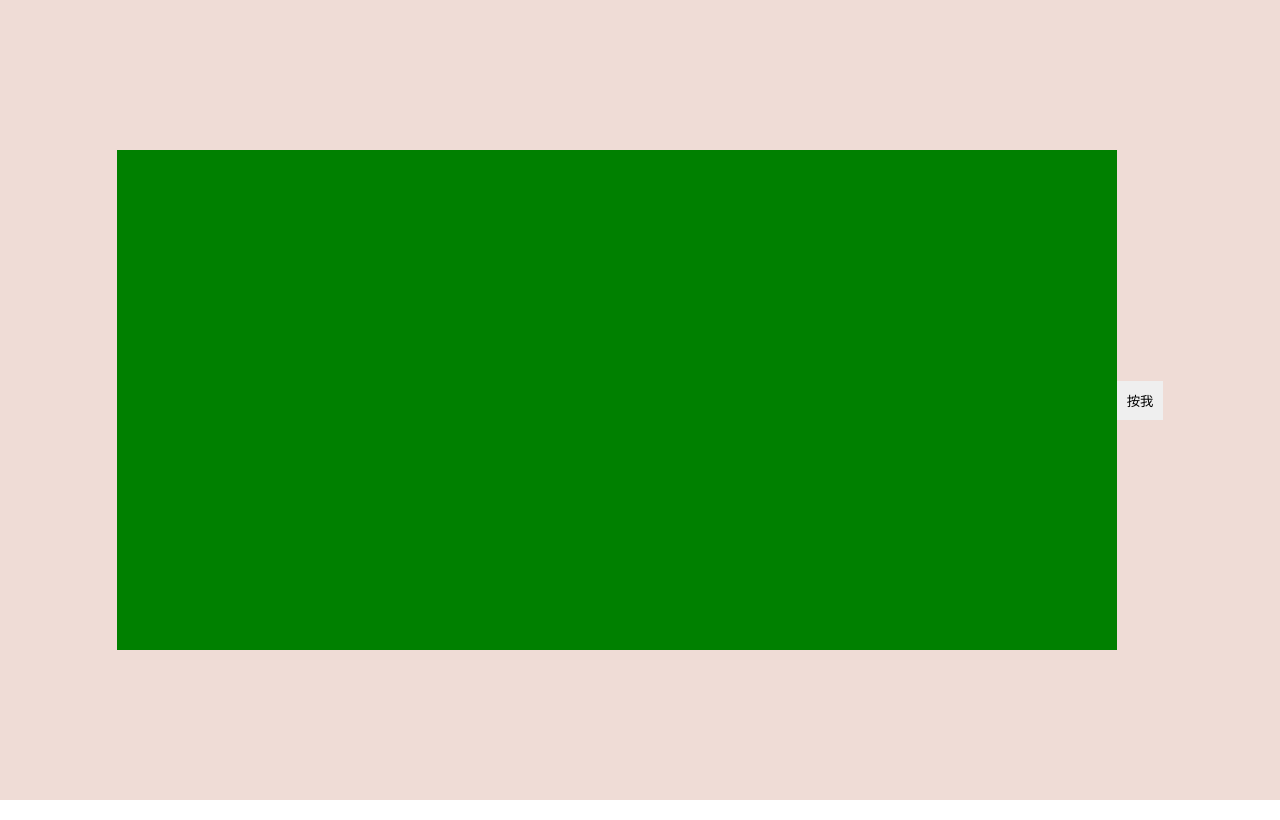
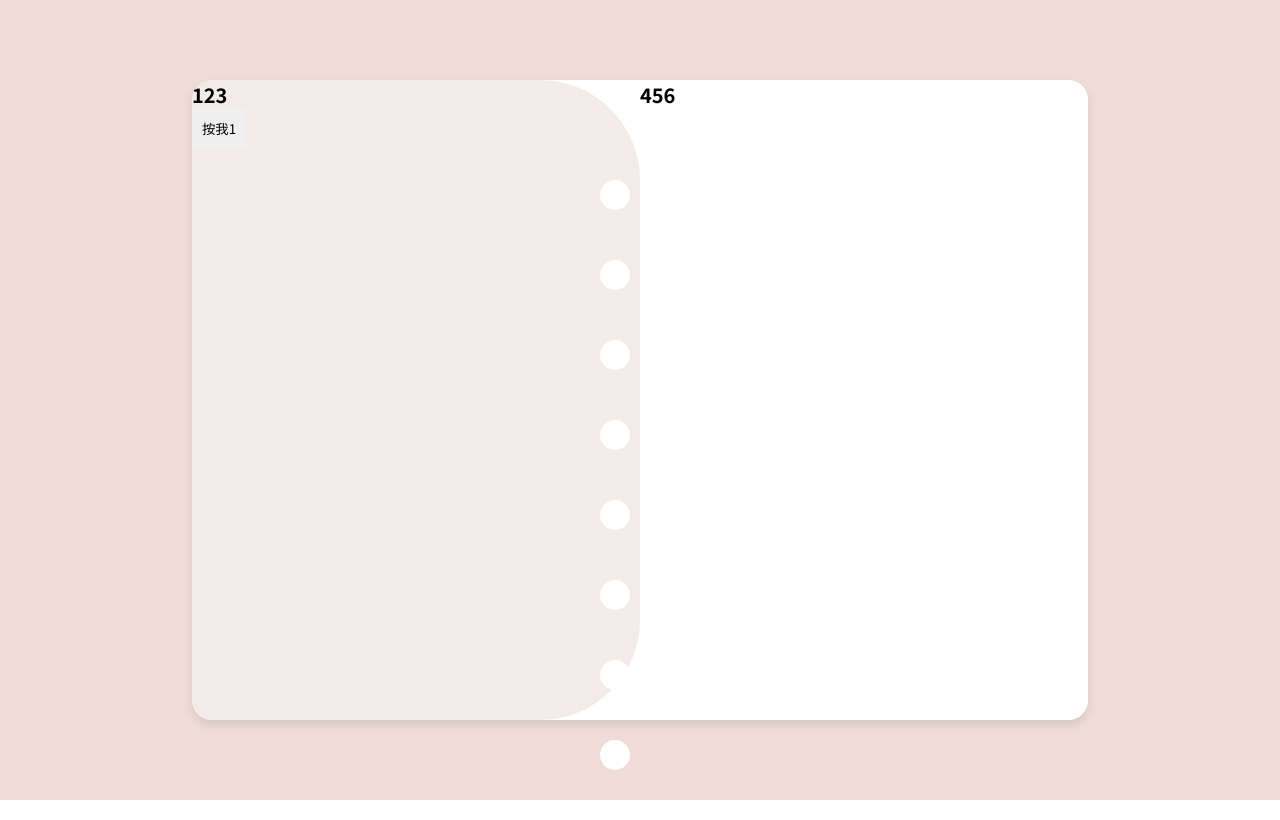
Before and after one commit to bdk27/vue_login, a Vue app: page / in a window 1280 px wide. Built offline with nearby package versions, Linux system fonts and the light colour scheme.

Commit message:
add box appearance

```diff
--- a/src/components/Login.vue
+++ b/src/components/Login.vue
@@ -1,11 +1,47 @@
 <template>
-    <div class="test1" id="test1" v-show="gHide">
-    </div>
-    <div class="test2" id="test2" v-show="rHide">
-    </div>
-    <div class="btn">
-        <button id="showHidden" @click="isHidden">按我</button>
-    </div>
+        <div class="login" v-show="gHide">
+            <div class="login-left">
+                <h1>123</h1>
+                <div class="btn">
+                    <button @click="isHidden">按我1</button>
+                </div>
+                <div class="loose-leaf">
+                    <div class="circle"></div>
+                    <div class="circle"></div>
+                    <div class="circle"></div>
+                    <div class="circle"></div>
+                    <div class="circle"></div>
+                    <div class="circle"></div>
+                    <div class="circle"></div>
+                    <div class="circle"></div>
+                </div>
+            </div>
+            <div class="login-right">
+                <h1>456</h1>
+            </div>
+        </div>
+
+        <div class="create" v-show="rHide">
+            <div class="create-left">
+                <h1>789</h1>
+            </div>
+            <div class="create-right">
+                <h1>987</h1>
+                <div class="btn">
+                    <button @click="isHidden">按我1</button>
+                </div>
+                <div class="loose-leaf">
+                    <div class="circle"></div>
+                    <div class="circle"></div>
+                    <div class="circle"></div>
+                    <div class="circle"></div>
+                    <div class="circle"></div>
+                    <div class="circle"></div>
+                    <div class="circle"></div>
+                    <div class="circle"></div>
+                </div>
+            </div>
+        </div>
 
 </template>
 
@@ -17,17 +53,12 @@
             let gHide = ref(true);
             let rHide = ref(false);
 
-            function show(obj) {
-                if(obj.value === true) {
-                    obj.value = false;
-                }else {
-                    obj.value = true;
-                }
+            function isHidden() {
+                gHide.value = !gHide.value;
+                rHide.value = !rHide.value;
             }
-            function isHidden() {
-                show(gHide);
-                show(rHide);
-            }
+
+
 
             return {
                 gHide,
@@ -40,23 +71,100 @@
 </script>
 
 <style lang="scss" scoped>
-    .test1{
-        width: 1000px;
-        height: 500px;
-        background-color: green;
+    $mainColor: #f3ebe9;
+    $darkColor: #efdcd6;
+    $shadow: 0 .5rem 1rem rgba(0, 0, 0, .1);
+    $leftBorder: 2rem 0 0 2rem;
+    $rightBorder: 0 2rem 2rem 0;
+
+    %box {
+        position: absolute;
+        top: 10%;
+        bottom: 10%;
+        left: 15%;
+        right: 15%;
+        background-color: #fff;
+        display: flex;
+        align-items: center;
+        justify-content: center;
+        box-shadow: $shadow;
+        border-radius: 2rem;
     }
-    .test2{
-        width: 1000px;
-        height: 500px;
-        background-color: red;
+    %loose-leaf {
+        position: absolute;
+        top: 10rem;
+        display: flex;
+        align-items: center;
+        flex-direction: column;
     }
+    %circle {
+        width: 3rem;
+        height: 3rem;
+        background-color: #fff;
+        border-radius: 50%;
+        margin-bottom: 5rem
+    }
+
+
+    .login {
+        @extend %box;
+        .login-left {
+            position: relative;
+            width: 50%;
+            height: 100%;
+            background-color: $mainColor;
+            border-radius: 2rem 10rem 10rem 2rem;
+            .loose-leaf {
+                @extend %loose-leaf;
+                right: 1rem;
+                .circle {
+                    @extend  %circle
+                }
+            }
+        }
+        .login-right {
+            width: 50%;
+            height: 100%;
+            background-color: #fff;
+            border-radius: $rightBorder;
+        }
+
+    }
+
+    .create{
+        @extend %box;
+        .create-left {
+            width: 50%;
+            height: 100%;
+            background-color: #fff;
+            border-radius: $leftBorder;
+        }
+        .create-right {
+            position: relative;
+            width: 50%;
+            height: 100%;
+            background-color: $mainColor;
+            border-radius: 10rem 2rem 2rem 10rem;
+            .loose-leaf {
+                @extend %loose-leaf;
+                left: 1rem;
+                .circle {
+                    @extend  %circle
+                }
+            }
+        }
+    }
+
     .btn {
         top: 50%;
         left: 50px;
     }
+
     button {
         padding: 10px;
         cursor: pointer;
     }
 
+
+
 </style>
```
